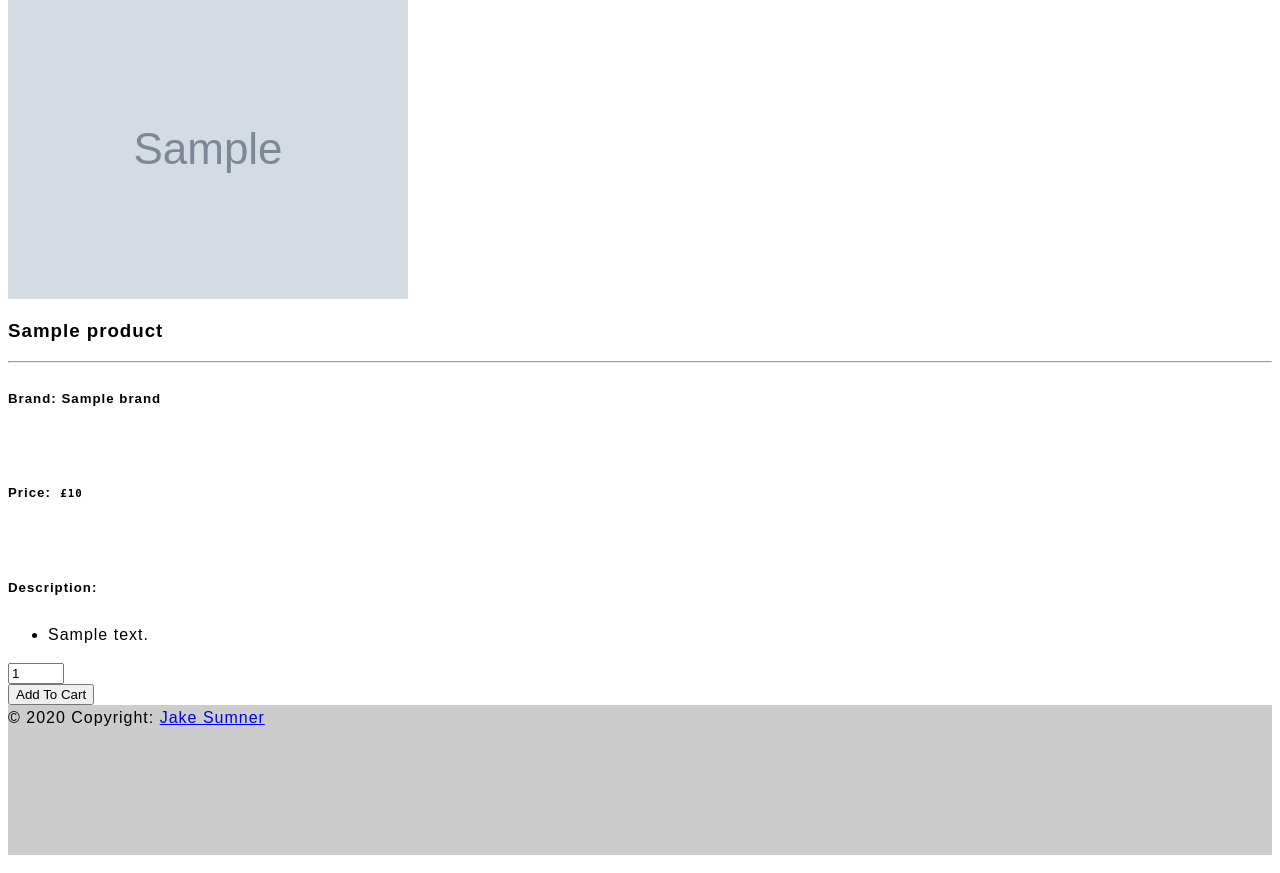
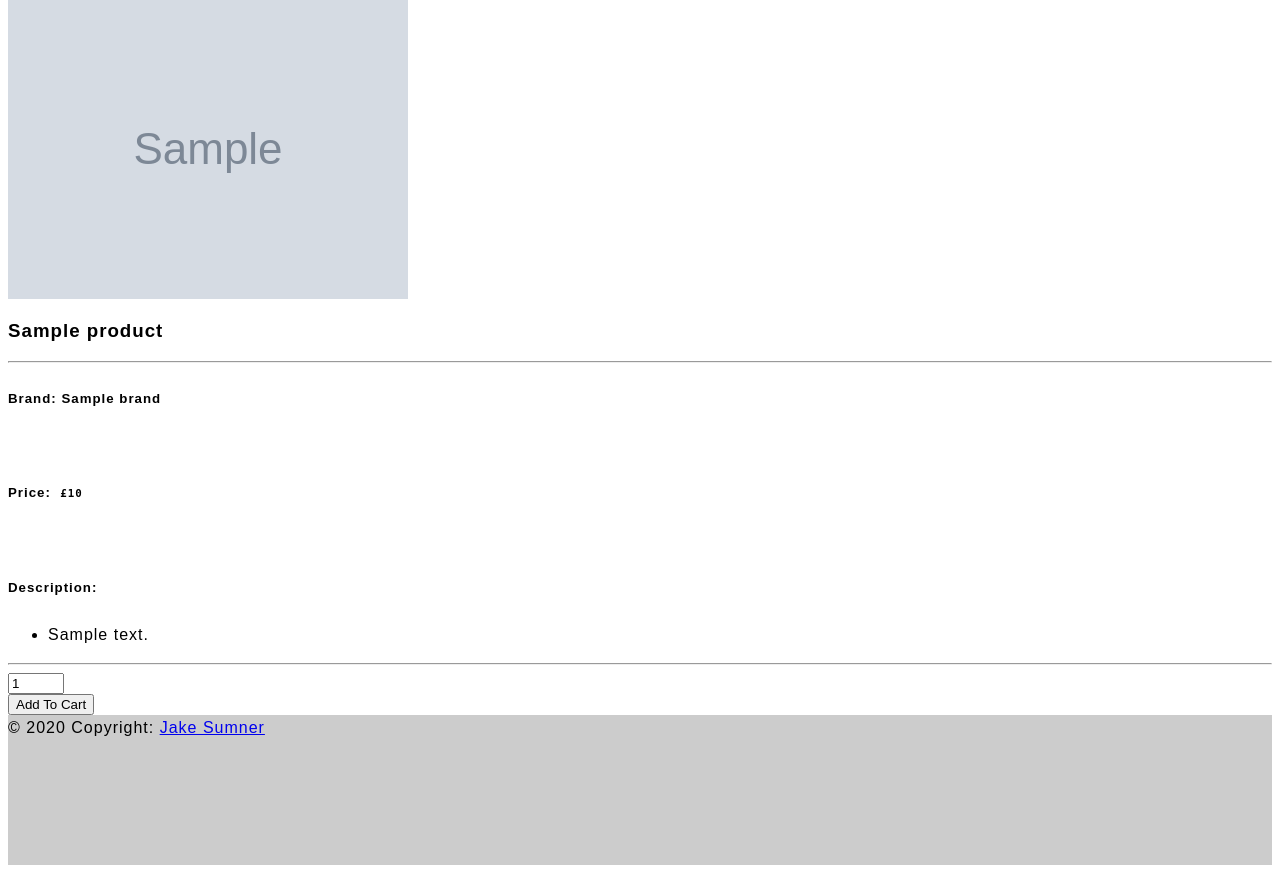
Before and after one commit to jakezion/ecommerce, a CodeIgniter 4 app: template app/Views/dashboard/product.php in a window 1280 px wide. Shown: the part 132-1005 px from the top of the page. Run offline with PHP 8.4 and a stand-in for CodeIgniter, Linux system fonts and the light colour scheme; the template is opened without the code that fills it: most values are stand-ins (such as "Sample title", 1, 10 or a date in 2020); grey boxes marked "Sample" are stand-in pictures; some libraries are stand-ins or nearby versions.

Commit message:
Initial Commit

```diff
--- a/app/Views/basket/basket.php
+++ b/app/Views/basket/basket.php
@@ -33,7 +33,7 @@ helper('html'); ?>
 
                     <?php foreach (@$products as $product): ?>
                         <tr>
-                            <td><img src="https://i.imgur.com/VMsimw4.jpg" width="35"></td>
+                            <td><img src="" width="35" alt="<?=$product['productFK']?>"></td>
                             <td>   <?= $product['productFK']; ?></td>
                             <td>   <?= $product['quantity']; ?></td>
                             <td> £<?= $product['price']; ?></td>
--- a/app/Views/dashboard/product.php
+++ b/app/Views/dashboard/product.php
@@ -5,36 +5,21 @@
 <?= $this->endSection(); ?>
 
 <?= $this->section('content'); ?>
-
-<div class="container py-5">
-    <div class="row">
-        <div class="col-sm-12 col-md-10 col-lg-10 mx-auto">
-            <div class="card shadow-sm">
-                <div class="row">
-                    <div class="col-lg-4 col-md-12 col-sm-12 col-12">
+<div class="container py-5 ">
+    <div class="card mb-3 p-2">
+        <div class="row g-0">
+            <div class="col-md-4">
+                <a href="/inv/<?= $product->productID; ?>">
+                    <img class="card-img-top" src="<?= $product->image; ?>" alt="<?= $product->name; ?>">
+                </a>
+            </div>
+            <div class="col-md-8">
                 <div class="card-body">
-                            <?php if ($product->picture): ?>
-                                <a href="/inv/<?= $product->productID; ?>">
-                                    <img class="card-img-top"
-                                         src="/images/<?= $product->picture; ?>"
-                                         alt="Product Image">
-                                </a>
-                            <?php else: ?>
-                                <a href="/inv/<?= $product->productID; ?>">
-                                    <img class="card-img-top"
-                                         data-src="holder.js/300x300?auto=yes&text=<?= $product->name; ?>"
-                                         alt="<?= $product->name; ?>">
-                                </a>
-                            <?php endif; ?>
-                        </div>
-                    </div>
-                    <div class="col-lg-8 col-md-12 col-sm-12 col-12">
-                        <div class="card-body">
-                            <h3 class="card-title"><strong><?= $product->name; ?></strong></h3>
+                    <h3 class="card-title text-center"><strong><?= $product->name; ?></strong></h3>
                     <hr/>
                     <h5 class="card-subtitle">
                         <strong>Brand</strong>:
-                                <?= $product->brand ?>
+                        <?= ucfirst($product->brand); ?>
                     </h5>
                     <br/>
                     <h5 class="card-subtitle">
@@ -44,12 +29,12 @@
 
                     <ul class="card-text">
                         <?php foreach (@explode("-", $product->description) as $description) : ?>
-                                    <?php if ($description !== ''): ?>
+                            <?php if ($description !== '' || empty($description)): ?>
                                 <li><?= $description; ?></li>
                             <?php endif; ?>
                         <?php endforeach; ?>
                     </ul>
-
+                    <hr/>
                     <?php if (session()->get('authenticated')): ?>
 
                         <div class="row">
@@ -61,7 +46,8 @@
                             </div>
 
                             <div class="col-md-8">
-                                        <button class="form-control btn btn-dark" type="submit" id="basketButton<?= $product->productID; ?>"
+                                <button class="form-control btn btn-dark" type="submit"
+                                        id="basketButton<?= $product->productID; ?>"
                                         onclick="addToBasket(<?= $product->productID; ?>);">Add To Cart
                                 </button>
                             </div>
@@ -73,9 +59,6 @@
         </div>
     </div>
 </div>
-    </div>
-</div>
-
 <?= $this->endSection(); ?>
 
 
```
Also changed, not shown: app/Controllers/Basket.php (+11 -2 lines), app/Views/basket/empty.php (+15 -11 lines), app/Views/dashboard/products.php (+15 -5 lines), public/pictures/XPS15.png (deleted), public/pictures/hp.png (deleted). Lines whose indentation alone changed are shown as unchanged.
